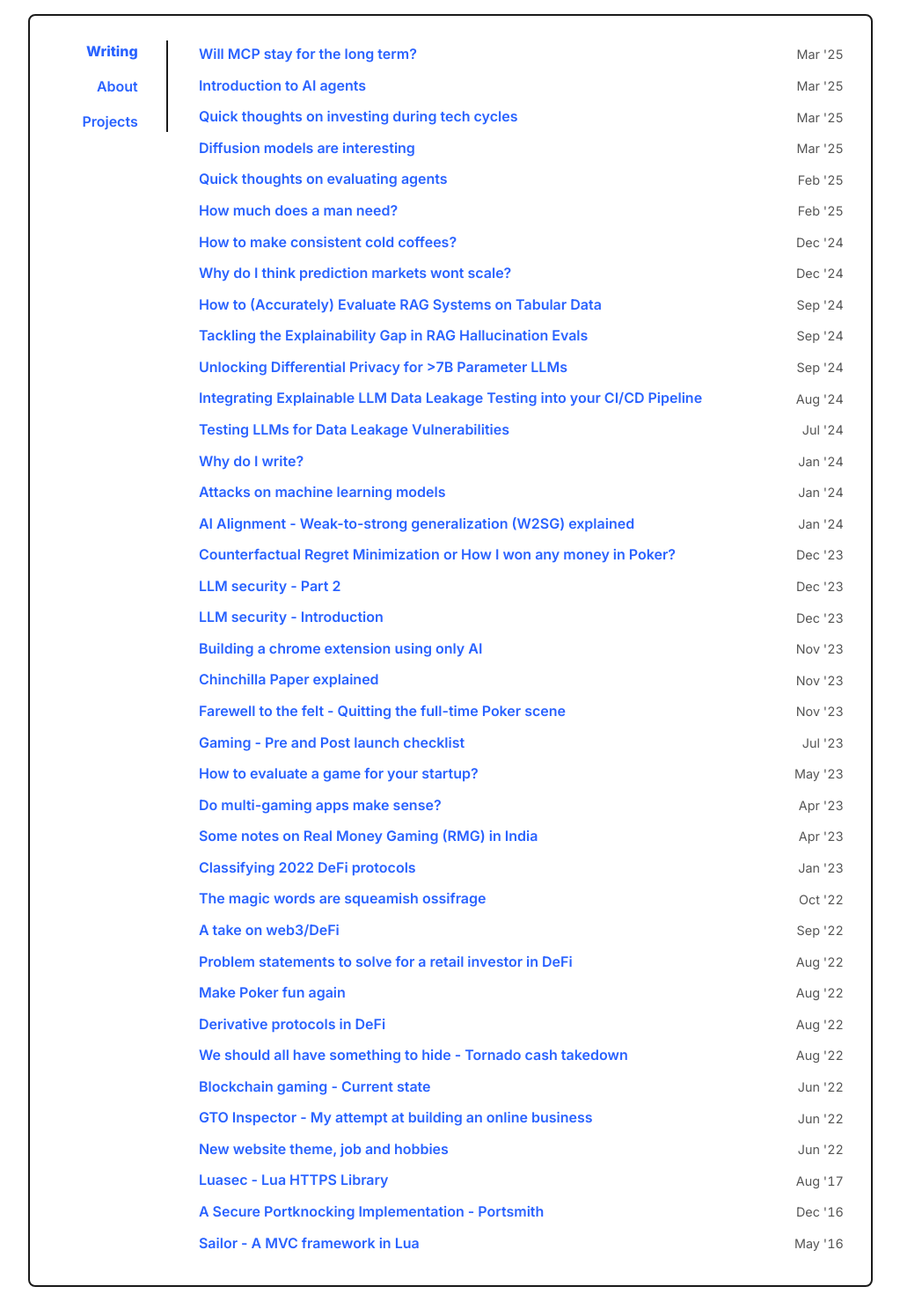
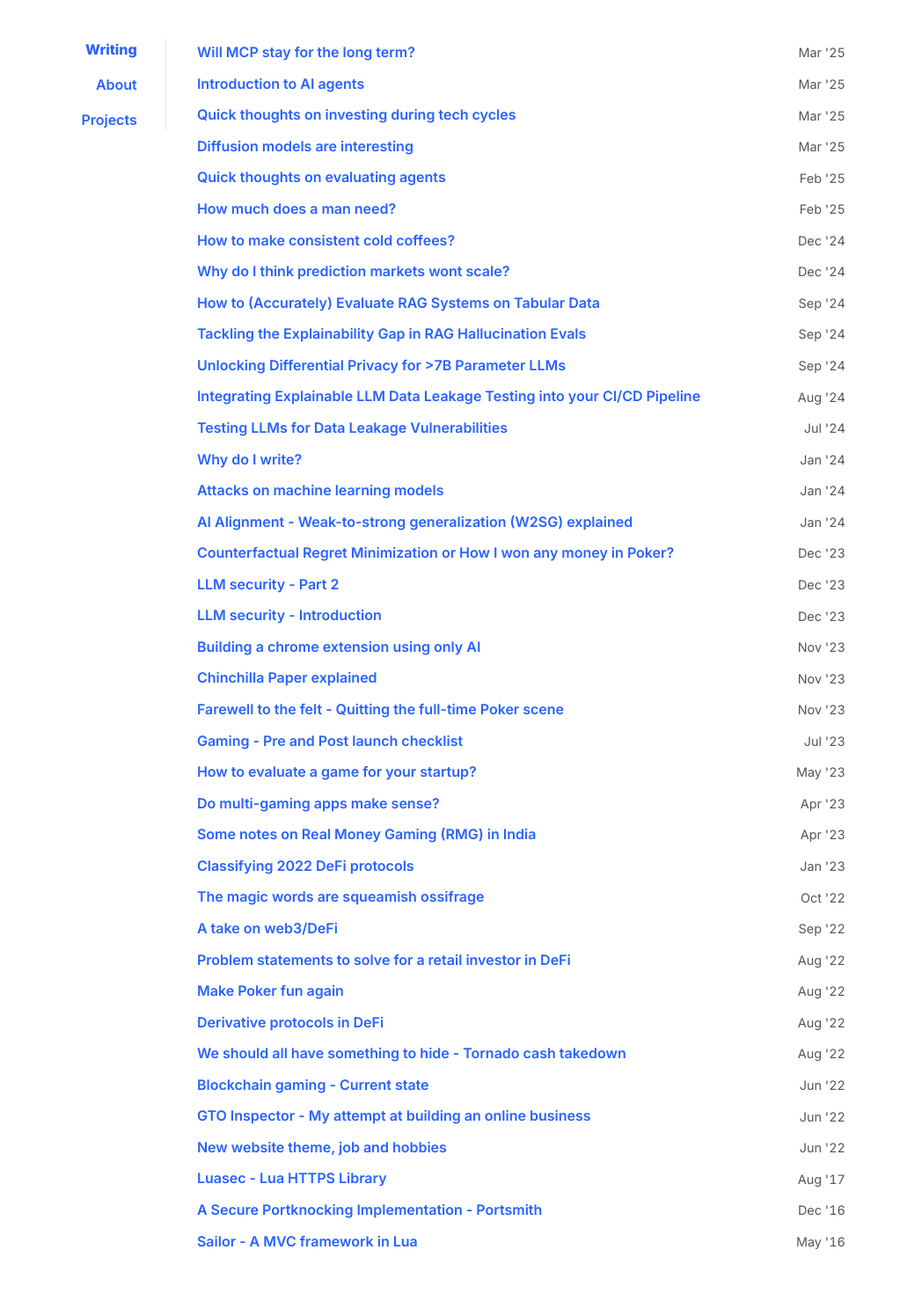
Before and after one commit to r-nikhil/r-nikhil.github.io, a Jekyll site: the page built from index.html, in a window 1280 px wide. Shown: the whole page at 88% size, without its empty margins (128-1151 px from the left). Built offline with Jekyll 4.4.1, drawn with Linux system fonts in a browser that asks for light colours.

Commit message:
Assistant checkpoint: Simplified website design by removing borders and boxes
Assistant generated file changes:
- _sass/_main.scss: Remove boundary boxes and simplify design, Simplify navigation border, Simplify link styling

---

User prompt:

make my website more minimalist themed. remove the boundary boxes on the landing page

Replit-Commit-Author: Assistant
Replit-Commit-Session-Id: 0d5d50d6-a932-426a-bf68-ce6cdd488c0d

```diff
--- a/_sass/_main.scss
+++ b/_sass/_main.scss
@@ -29,7 +29,7 @@ body {
 }
 
 nav ul {
-    border-right: 2px solid var(--border-color);
+    border-right: 1px solid rgba(0,0,0,0.1);
 }
 
 a {
@@ -37,7 +37,7 @@ a {
     text-decoration-skip-ink: auto;
     text-decoration: none;
     font-weight: 600;
-    border-bottom: 2px solid var(--link-color);
+    border-bottom: 1px solid transparent;
     padding-bottom: 2px;
     transition: all 0.2s ease;
 }
@@ -239,9 +239,6 @@ main {
 	margin: 1rem auto;
 	padding: 0.75rem;
 	background-color: var(--bg-color);
-	border: 2px solid var(--border-color);
-	border-radius: 8px;
-	// box-shadow: var(--box-shadow);
 	width: calc(100% - 2rem);
 }
 
```
